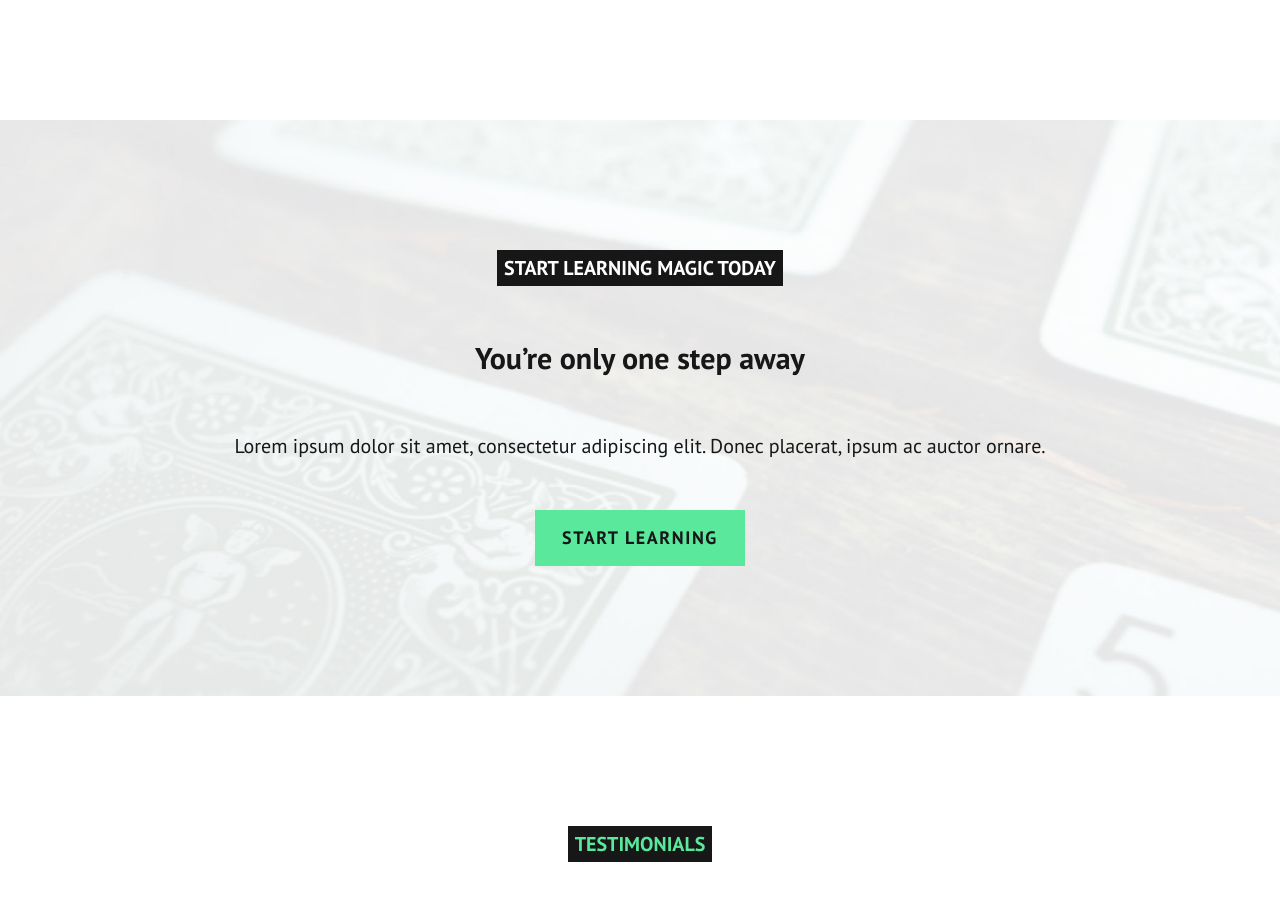
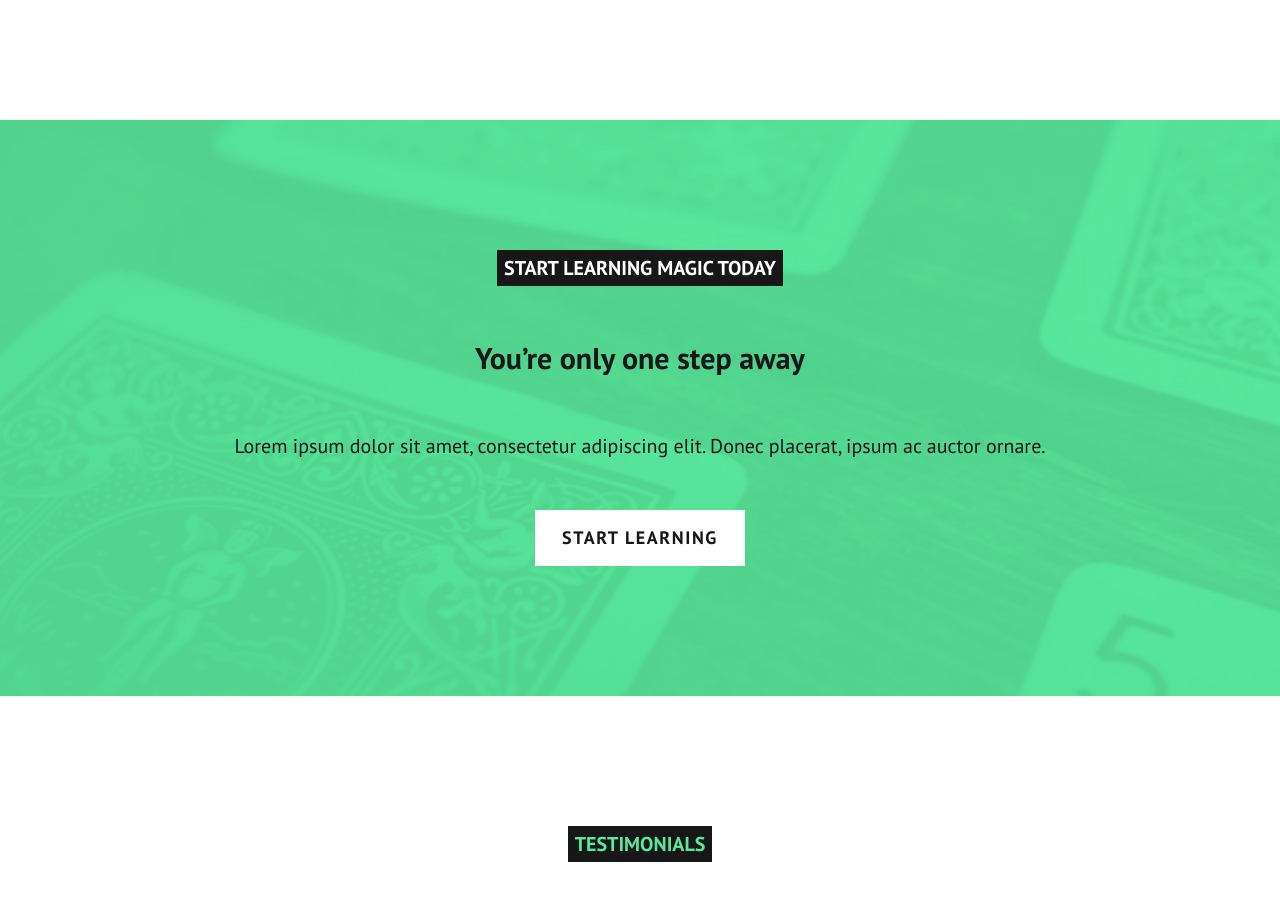
Before and after one commit to eadq001/magic-web-v4.0, a plain HTML site: page index.html in a window 1280 px wide. Shown: the part 1940-2840 px from the top of the page. Drawn offline with Linux system fonts and the light colour scheme.

Commit message:
added  background blend mode

```diff
--- a/index.html
+++ b/index.html
@@ -103,7 +103,7 @@
         <p class="text-tag text-tag--white">start learning magic today</p>
         <h2>You’re only one step away</h2>
         <p>Lorem ipsum dolor sit amet, consectetur adipiscing elit. Donec placerat, ipsum ac auctor ornare.</p>
-        <a href="#" class="btn">Start Learning</a>
+        <a href="#" class="btn bg-white">Start Learning</a>
       </div> <!-- /container -->
     </section>
 
--- a/style.css
+++ b/style.css
@@ -155,6 +155,9 @@ strong {
   background-color: var(--clr-neutral-900);
 }
 
+.bg-white {
+  background-color: var(--clr-neutral-100) !important;
+}
 
 
 
@@ -183,8 +186,13 @@ strong {
 }
 
 
-.cta.bg-accent {
+.cta {
   background-image: url('./assets/cta-bg-1.jpg');
+  background-position: center;
+  background-size: cover;
+  background-repeat: no-repeat;
+  background-color: #59e89c;
+  background-blend-mode: multiply;
 }
 
 
```
